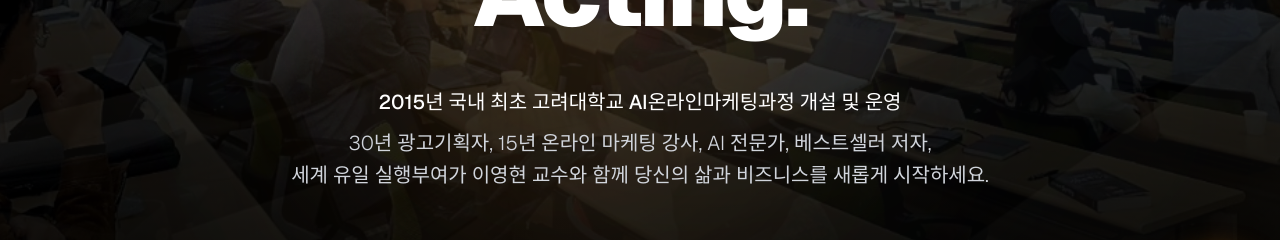
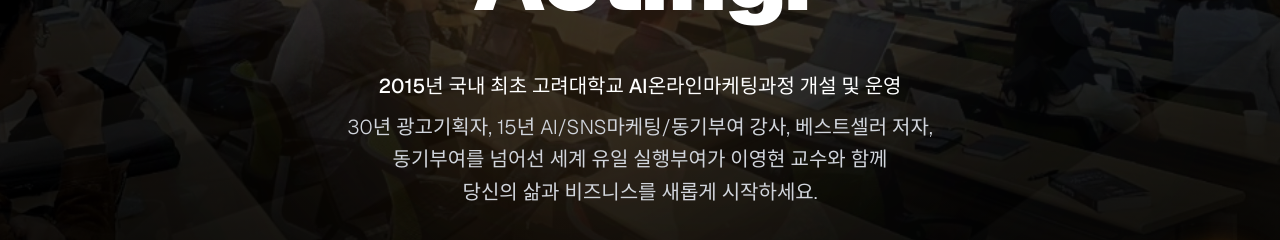
Before and after one commit to inewscom100454-spec/younghyun-homepage, a Next.js app: page / in a window 1280 px wide. Shown: the part 426-666 px from the top of the page. Built offline with nearby package versions, Linux system fonts and the light colour scheme; no server answers.

Commit message:
feat(hero): 메인 소개 서브 카피 확정 문구 및 줄바꿈 적용

```diff
--- a/src/components/Hero.tsx
+++ b/src/components/Hero.tsx
@@ -72,9 +72,11 @@
             <span className="block text-white font-medium mb-1.5 sm:mb-2">
               2015년 국내 최초 고려대학교 AI온라인마케팅과정 개설 및 운영
             </span>
-            30년 광고기획자, 15년 온라인 마케팅 강사, AI 전문가, 베스트셀러 저자,{" "}
+            30년 광고기획자, 15년 AI/SNS마케팅/동기부여 강사, 베스트셀러 저자,{" "}
             <br className="hidden md:block"/>
-            세계 유일 실행부여가 이영현 교수와 함께 당신의 삶과 비즈니스를 새롭게 시작하세요.
+            동기부여를 넘어선 세계 유일 실행부여가 이영현 교수와 함께{" "}
+            <br className="hidden md:block"/>
+            당신의 삶과 비즈니스를 새롭게 시작하세요.
           </p>
 
           {/* Action buttons */}
```
